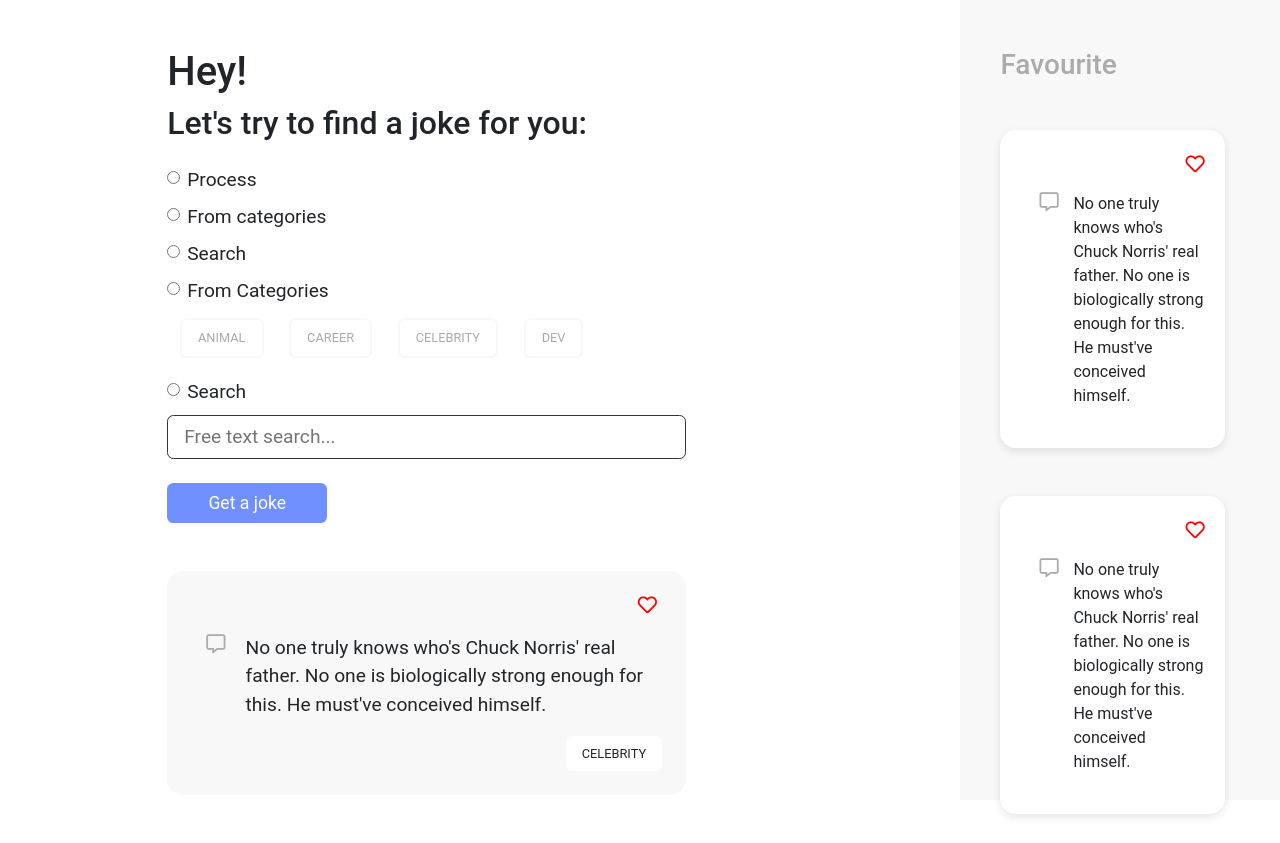
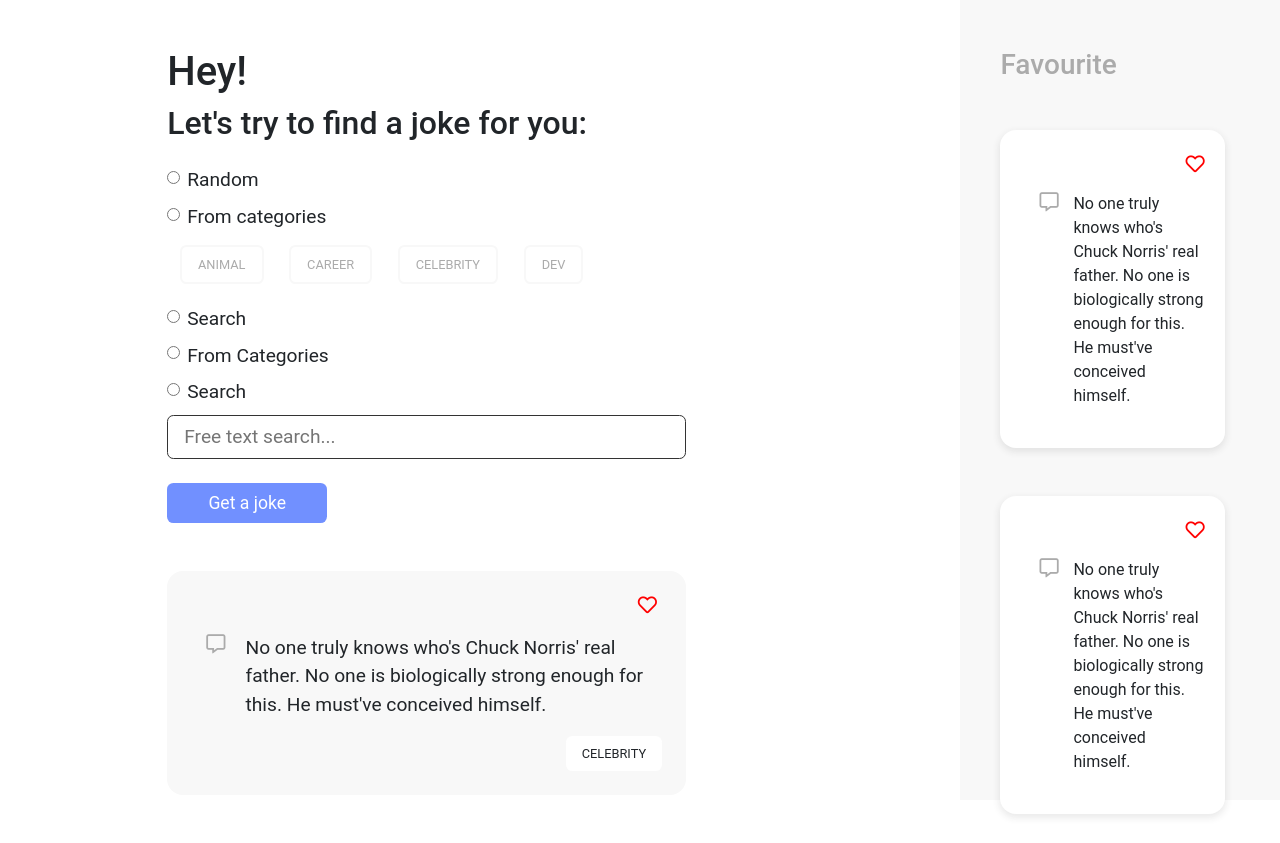
Before and after one commit to web-ethno4ka/Joke-generator, a React (Create React App) app: page / in a window 1280 px wide. Built offline with nearby package versions, Linux system fonts and the light colour scheme.

Commit message:
Adding Category component

```diff
--- /dev/null
+++ b/src/component/Category/Category.css
@@ -0,0 +1,36 @@
+.radio-group {
+  display: inline-block;
+}
+
+.radio-group input[type='radio'] {
+  display: none;
+}
+
+.radio-group label {
+  display: inline-flex;
+  font-size: 0.8rem;
+  margin: 0.8rem;
+  padding: 0.5rem 1rem;
+  border: 2px #f8f8f8 solid;
+  color: #ababab;
+  cursor: pointer;
+  border-radius: 0.4rem;
+  /* user-select: none; */
+}
+
+/* Checked */
+.radio-group input[type='radio']:checked + label {
+  background: #f8f8f8;
+  color: #333;
+}
+
+/* Hover */
+.radio-group label:hover {
+  color: #666;
+}
+
+/* Disabled */
+.radio-group input[type='radio']:disabled + label {
+  background: #efefef;
+  color: rgb(151, 0, 0);
+}
--- /dev/null
+++ b/src/component/Category/Category.js
@@ -0,0 +1,18 @@
+import React from 'react';
+import './Category.css';
+
+const Category = (props) => {
+  return (
+    <div className="radio-group">
+      <input
+        id={props.id}
+        type="radio"
+        name="radiobtn-2"
+        value={props.option}
+      />
+      <label htmlFor={props.id}>{props.title}</label>
+    </div>
+  );
+};
+
+export default Category;
--- a/src/component/Radiobutton/Radiobutton.js
+++ b/src/component/Radiobutton/Radiobutton.js
@@ -1,13 +1,13 @@
 import React from 'react';
 import './Radiobutton.css';
 
-const radioButton = (props) => {
+const RadioButton = (props) => {
   return (
     <div className="form-check mt-2">
       <input
         className="form-check-input"
         type="radio"
-        name={props.name}
+        name="radiobtn"
         id={props.id}
         value={props.option}
       />
@@ -18,4 +18,4 @@ const radioButton = (props) => {
   );
 };
 
-export default radioButton;
+export default RadioButton;
--- a/src/layout/Layout.css
+++ b/src/layout/Layout.css
@@ -1,40 +1,3 @@
-.radio-group {
-  display: inline-block;
-}
-
-.radio-group input[type='radio'] {
-  display: none;
-}
-
-.radio-group label {
-  display: inline-flex;
-  font-size: 0.8rem;
-  margin: 0.8rem;
-  padding: 0.5rem 1rem;
-  border: 2px #f8f8f8 solid;
-  color: #ababab;
-  cursor: pointer;
-  border-radius: 0.4rem;
-  /* user-select: none; */
-}
-
-/* Checked */
-.radio-group input[type='radio']:checked + label {
-  background: #f8f8f8;
-  color: #333;
-}
-
-/* Hover */
-.radio-group label:hover {
-  color: #666;
-}
-
-/* Disabled */
-.radio-group input[type='radio']:disabled + label {
-  background: #efefef;
-  color: rgb(151, 0, 0);
-}
-
 .custom {
   padding: 0.4rem 1rem;
   border-radius: 0.4rem;
--- a/src/layout/Layout.js
+++ b/src/layout/Layout.js
@@ -1,22 +1,27 @@
 import React, { Component } from 'react';
 import './Layout.css';
 import RadioButton from '../component/Radiobutton/Radiobutton';
+import Category from '../component/Category/Category';
 
 class Layout extends Component {
   state = {
     radio: [
-      { name: 'radiobtn-1', id: 1, value: 'option-1', title: 'Process' },
-      {
-        name: 'radiobtn-1',
-        id: 2,
-        value: 'option-2',
-        title: 'From categories',
-      },
-      { name: 'radiobtn-1', id: 3, value: 'option-3', title: 'Search' },
+      { id: 1, value: 'option-1', title: 'Random' },
+      { id: 2, value: 'option-2', title: 'From categories' },
+      { id: 3, value: 'option-3', title: 'Search' },
+    ],
+
+    category: [
+      { id: 4, value: 'option-4', title: 'ANIMAL' },
+      { id: 5, value: 'option-5', title: 'CAREER' },
+      { id: 6, value: 'option-6', title: 'CELEBRITY' },
+      { id: 7, value: 'option-7', title: 'DEV' },
     ],
   };
   render() {
     const radio = this.state.radio;
+    const category = this.state.category;
+
     return (
       <div className="d-flex flex-row justify-content-between">
         <div className="d-flex flex-column col-8 my-5">
@@ -25,26 +30,42 @@ class Layout extends Component {
             <h2>Let's try to find a joke for you:</h2>
             <div className="d-flex flex-column mt-3">
               <RadioButton
-                name={radio[0].name}
                 id={radio[0].id}
                 value={radio[0].option}
-                htmlFor={radio[0].id}
                 title={radio[0].title}
               />
-
               <RadioButton
-                name={radio[1].name}
                 id={radio[1].id}
                 value={radio[1].option}
-                htmlFor={radio[1].id}
                 title={radio[1].title}
               />
 
+              <div className="joke-categories">
+                <Category
+                  id={category[0].id}
+                  value={category[0].option}
+                  title={category[0].title}
+                />
+                <Category
+                  id={category[1].id}
+                  value={category[1].option}
+                  title={category[1].title}
+                />
+                <Category
+                  id={category[2].id}
+                  value={category[2].option}
+                  title={category[2].title}
+                />
+                <Category
+                  id={category[3].id}
+                  value={category[3].option}
+                  title={category[3].title}
+                />
+              </div>
+
               <RadioButton
-                name={radio[2].name}
                 id={radio[2].id}
                 value={radio[2].option}
-                htmlFor={radio[2].id}
                 title={radio[2].title}
               />
 
@@ -59,25 +80,6 @@ class Layout extends Component {
                 <label className="form-check-label" htmlFor="radio-btn-2">
                   From Categories
                 </label>
-              </div>
-
-              <div className="joke-categories">
-                <div className="radio-group">
-                  <input id="radio-1" type="radio" name="radio" value="1" />
-                  <label htmlFor="radio-1">ANIMAL</label>
-                </div>
-                <div className="radio-group">
-                  <input id="radio-2" type="radio" name="radio" value="2" />
-                  <label htmlFor="radio-2">CAREER</label>
-                </div>
-                <div className="radio-group">
-                  <input id="radio-3" type="radio" name="radio" value="3" />
-                  <label htmlFor="radio-3">CELEBRITY</label>
-                </div>
-                <div className="radio-group">
-                  <input id="radio-4" type="radio" name="radio" value="4" />
-                  <label htmlFor="radio-4">DEV</label>
-                </div>
               </div>
 
               <div className="form-check mt-2">
```
